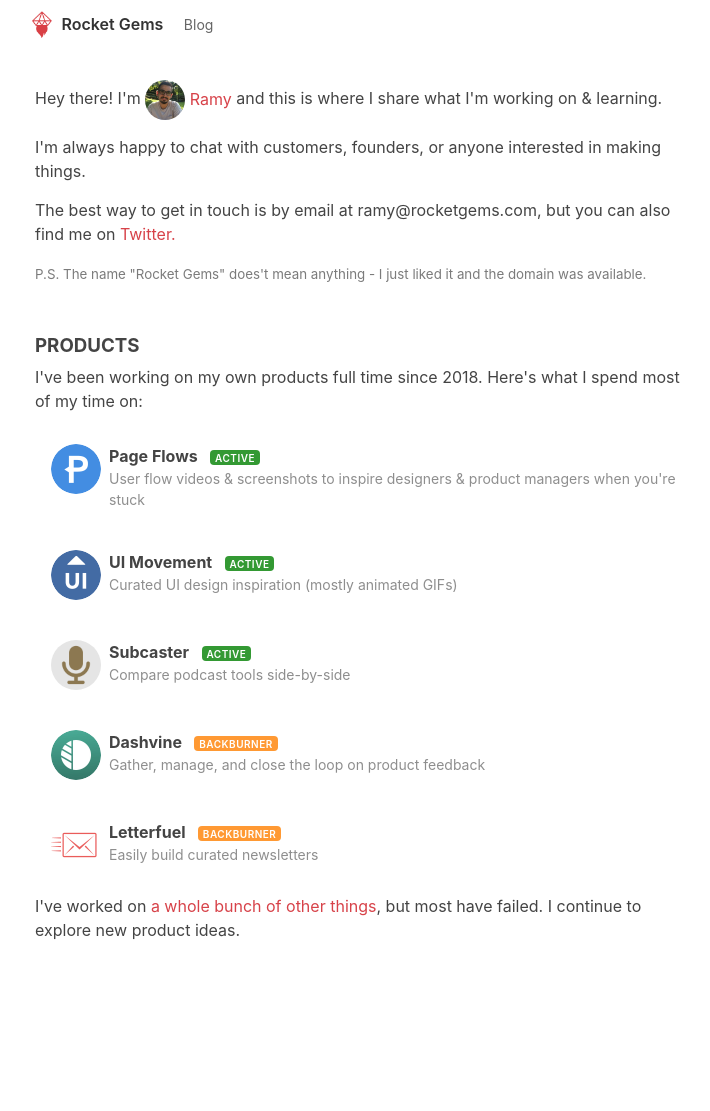
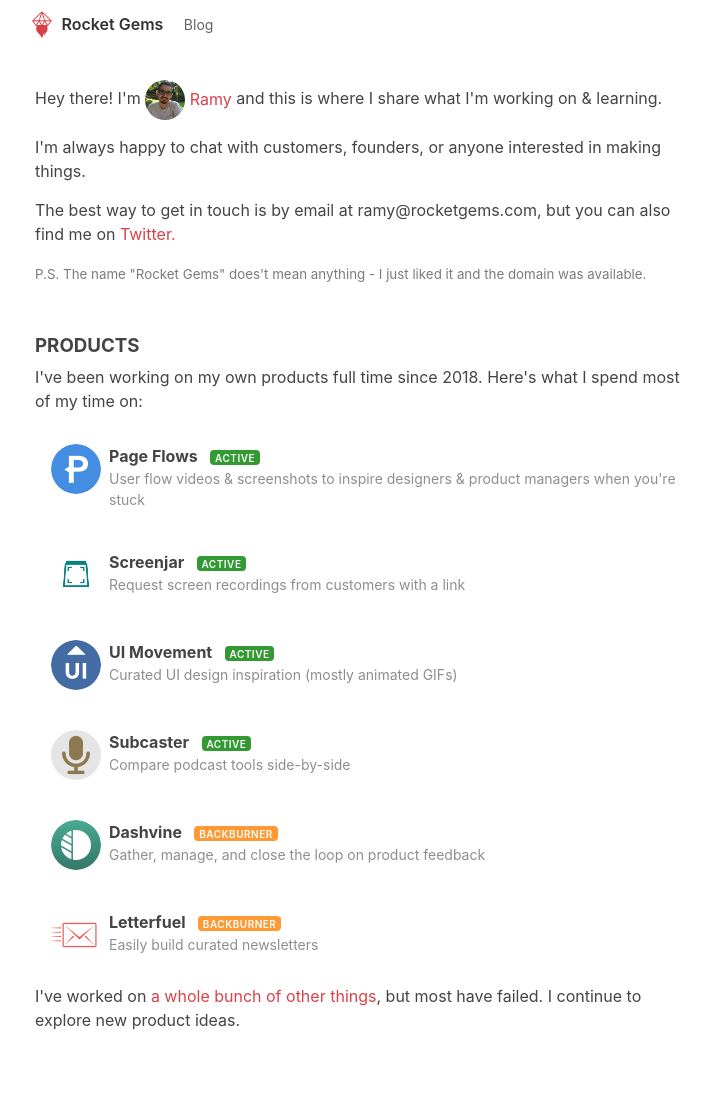
Before and after one commit to ramykhuffash/ramykhuffash.github.io, a Jekyll site: the page built from index.md, in a window 1280 px wide. Shown: the whole page, without its empty margins (275-985 px from the left). Built offline with Jekyll 4.4.1, drawn with Linux system fonts in a browser that asks for light colours; before the commit the page ends 1021 px from its top, so only the background shows below that.

Commit message:
add screenjar

```diff
--- a/_layouts/home.html
+++ b/_layouts/home.html
@@ -17,6 +17,12 @@
                 <img src="/assets/images/pf.jpg" width="50" height="50" style="border-radius: 100%; vertical-align: middle; display: block; float: left; margin-right: .5rem;" />
                 <strong>Page Flows</strong> <span class="tag tag-active">Active</span>
                 <p>User flow videos & screenshots to inspire designers & product managers when you're stuck</p>
+            </li>
+            <li class="product-thumb">
+                <a href="https://screenjar.com" target="_blank"><span></span></a>
+                <img src="/assets/images/sj.png" width="50" height="50" style="border-radius: 100%; vertical-align: middle; display: block; float: left; margin-right: .5rem;" />
+                <strong>Screenjar</strong> <span class="tag tag-active">Active</span>
+                <p>Request screen recordings from customers with a link</p>
             </li>
             <li class="product-thumb">
                 <a href="https://uimovement.com" target="_blank"><span></span></a>
```
Also changed, not shown: assets/images/sj.png (added), 1 other file.
